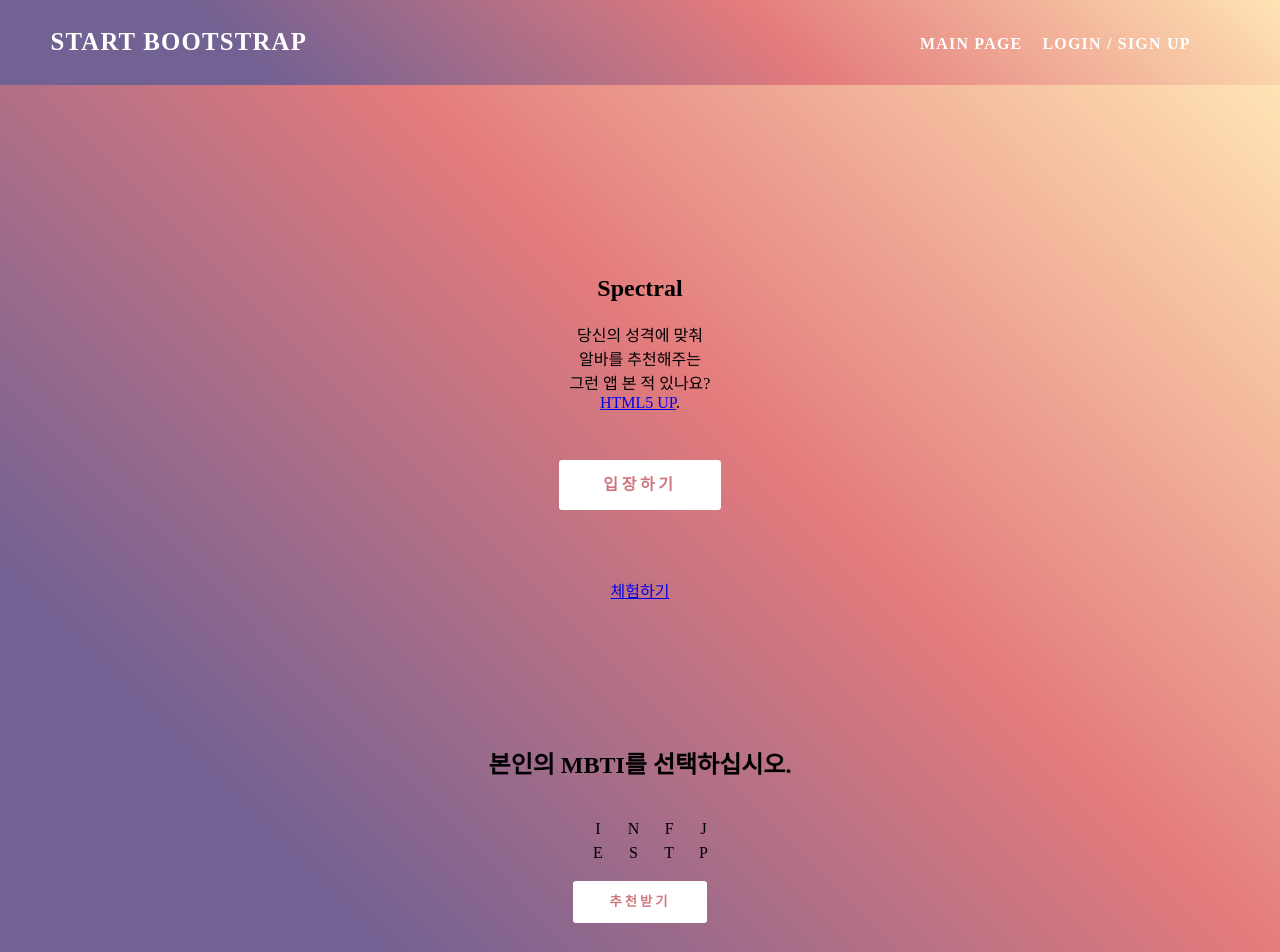
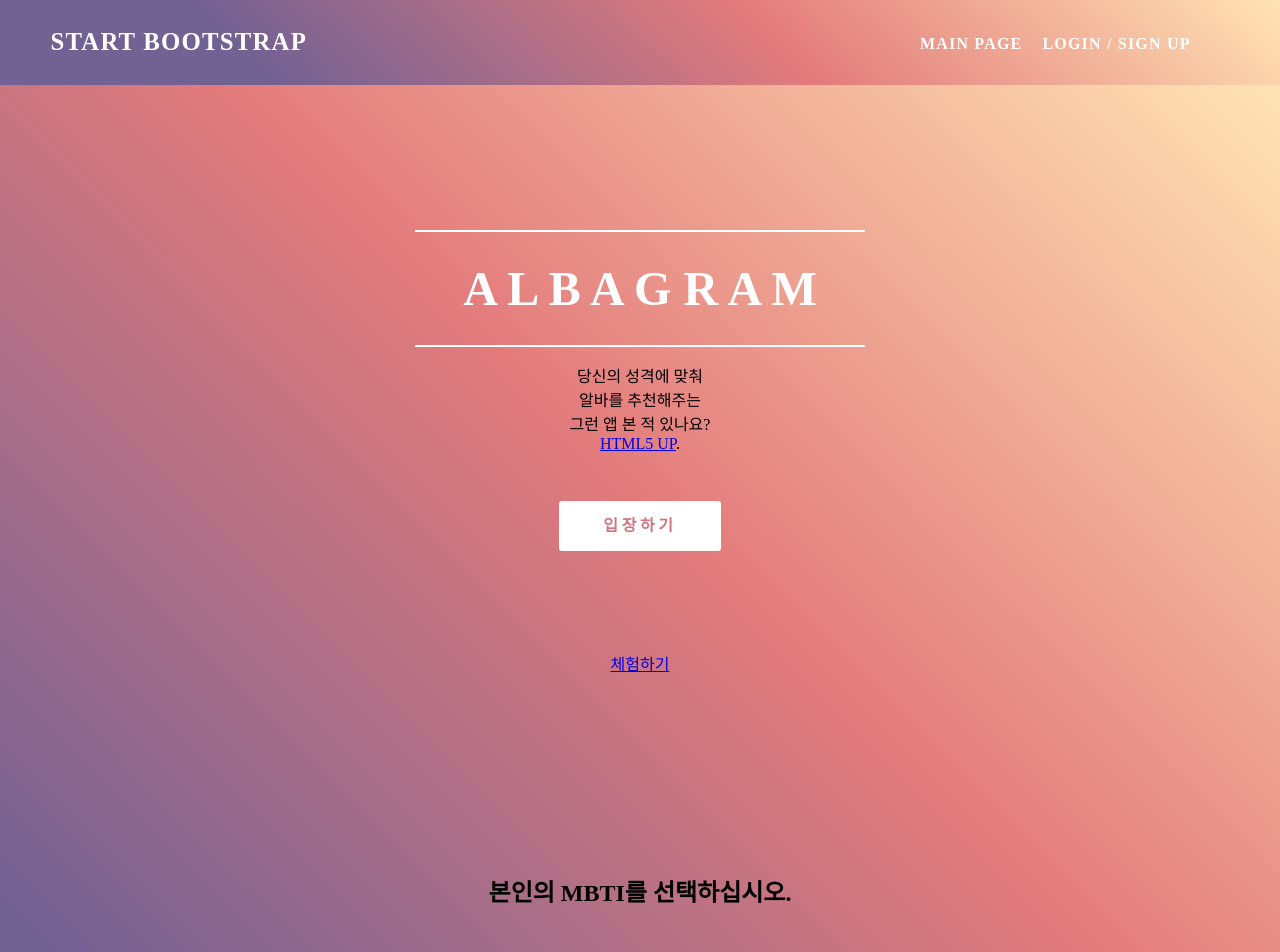
Before and after one commit to 2021-software-project/softproject, a React (Create React App) app in the folder frontend/: page / in a window 1280 px wide. Shown: the top 952 px of the page. Built offline with nearby package versions, Linux system fonts and the light colour scheme; a web font is replaced by a local one.

Commit message:
home, 추천페이지 등 디자인 변경 -ing

```diff
--- a/frontend/src/components/HomePage/HomeMbti.jsx
+++ b/frontend/src/components/HomePage/HomeMbti.jsx
@@ -1,6 +1,7 @@
 import React, {useState, useEffect, useRef, useCallback} from 'react';
 import MbtiRecommend from "./MbtiRecommend";
-import "../../css/home.css"
+import "../../css/home.css";
+import "../../css/Rcm.css";
 
 function HomeMbti() {
 
@@ -41,48 +42,51 @@ function HomeMbti() {
 
     const resultRef = useRef();
 
-    useEffect(()=>{
+    /*useEffect(()=>{
         resultRef.current.scrollIntoView({behavior: 'smooth', block: 'end'})
-    },[rcm])
+    },[rcm])*/
 
 
 
     return(
-        <div>
+        <div id="inner">
             <section className="sc-mbti" ref={resultRef}>
 
-                <form onSubmit={changeRcm} target="iframe1">
-                <table className="tb-mbti" align="center">
+                <form onSubmit={changeRcm} target="iframe">
+                <table id="User-mbti" width="70%" align="center">
                     <tr>
-                        <td><label><input type="radio" className="mbtiSelect" name="one" onChange={onMbtiChange} value="I" required/>
-                            <span>I</span></label></td>
-                        <td><label><input type="radio" className="mbtiSelect" name="two" onChange={onMbtiChange} value="N" required/>
-                            <span>N</span></label></td>
-                        <td><label><input type="radio" className="mbtiSelect" name="three" onChange={onMbtiChange} value="F" required/>
-                            <span>F</span></label></td>
-                        <td><label><input type="radio" className="mbtiSelect" name="four" onChange={onMbtiChange} value="J" required/>
-                            <span>J</span></label></td>
+                        <td className ="user-mbti"><label><input type="radio" className="mbtiSelect" name="one" onChange={onMbtiChange} value="I" required/>
+                            <span  className="select3">I</span></label></td>
+                        <td className ="user-mbti"><label><input type="radio" className="mbtiSelect" name="two" onChange={onMbtiChange} value="N" required/>
+                            <span className="select3">N</span></label></td>
+                        <td className ="user-mbti"><label><input type="radio" className="mbtiSelect" name="three" onChange={onMbtiChange} value="F" required/>
+                            <span className="select3">F</span></label></td>
+                        <td className ="user-mbti"><label><input type="radio" className="mbtiSelect" name="four" onChange={onMbtiChange} value="J" required/>
+                            <span className="select3">J</span></label></td>
                     </tr>
                     <tr>
-                        <td><label><input type="radio" className="mbtiSelect" onChange={onMbtiChange} name="one"  value="E"/>
-                            <span>E</span></label></td>
-                        <td><label><input type="radio" className="mbtiSelect" name="two" onChange={onMbtiChange} value="S"/>
-                            <span>S</span></label></td>
-                        <td><label><input type="radio" className="mbtiSelect" name="three" onChange={onMbtiChange} value="T"/>
-                            <span>T</span></label></td>
-                        <td><label><input type="radio" className="mbtiSelect" name="four" onChange={onMbtiChange} value="P"/>
-                            <span>P</span></label></td>
+                        <td className ="user-mbti"><label><input type="radio" className="mbtiSelect" onChange={onMbtiChange} name="one"  value="E"/>
+                            <span className="select3">E</span></label></td>
+                        <td className ="user-mbti"><label><input type="radio" className="mbtiSelect" name="two" onChange={onMbtiChange} value="S"/>
+                            <span className="select3">S</span></label></td>
+                        <td className ="user-mbti"><label><input type="radio" className="mbtiSelect" name="three" onChange={onMbtiChange} value="T"/>
+                            <span className="select3">T</span></label></td>
+                        <td className ="user-mbti"><label><input type="radio" className="mbtiSelect" name="four" onChange={onMbtiChange} value="P"/>
+                            <span className="select3">P</span></label></td>
                     </tr>
                 </table>
                     <p></p>
-                <input className="button_primary" type="submit" value="추천받기"/>
+                    <div id="inner">
+                <input className="button_primary" type="submit" value="추천받기"/></div>
                 </form>
 
                 {/*페이지 이동 없애기 -> form 의 target을 iframe으로 설정, iframe은 안 보이게 설정*/}
                 <div >
-                    <iframe name="iframe1" style={{display: 'none'}}></iframe>
+                    <iframe name="iframe1" style={{display: 'none'}}> </iframe>
                 </div>
+
                 {rcm ?<MbtiRecommend mbti={mbti}/> : <></>}
+
             </section>
 
         </div>
--- a/frontend/src/components/HomePage/home.jsx
+++ b/frontend/src/components/HomePage/home.jsx
@@ -21,10 +21,12 @@ class Home extends Component {
             <div>
                 <header className="home_container" >
 
-					<section className="banner">
+					<section id="banner">
 						<div id="home_container-2">
 						<div id="inner">
-							<h1>Spectral</h1>
+							<font>
+								A L B A G R A M
+							</font>
 							<p>당신의 성격에 맞춰<br />
 							알바를 추천해주는<br />
 							그런 앱 본 적 있나요?<br />
@@ -36,11 +38,13 @@ class Home extends Component {
 
 						</div>
 						</div>
+						<div id= "inner">
 						<a href="#one" class="more scrolly">체험하기</a>
+							</div>
 					</section>
 
 					<section id="one" className="wrapper style1 special">
-						<div id="inner">
+						<div id="inner2">
 
 							<p></p>
 							<p></p>
--- a/frontend/src/components/MyPage/Rating_list.jsx
+++ b/frontend/src/components/MyPage/Rating_list.jsx
@@ -97,7 +97,10 @@ function Rating(){
     return(
         <div id ="my_container3" >
               <div id="con_mar">
-            <h2>Rating List</h2>
+
+
+            <h1>Rating List</h1>
+
             {email}<p/>
 
 
@@ -107,7 +110,7 @@ function Rating(){
 
                     <tbody>
                         {ratinglist && ratinglist.map(ratingone => (
-                            <RatingOne id={ratingone.id} jobfamily={ratingone.jobfamily} job={ratingone.job} score={ratingone.score}/>
+                            <RatingOne id={ratingone.id} jobfamily = {ratingone.jobfamily} job={ratingone.job} score={ratingone.score}/>
                         )) }
                     </tbody>
                 </table>
--- a/frontend/src/components/Recommend/Personal_rcm.jsx
+++ b/frontend/src/components/Recommend/Personal_rcm.jsx
@@ -36,7 +36,7 @@ function Personal_rcm(){
                             <tr>
                             {AREA.map(area =>
                                 (<td className ="td-mbti select" border= "1px" solid= "black"><label><input type="radio" className="AreaSelect" name={"areasi"} value={area}
-                                                   onChange={()=>onChangeArea(area,'')}/> {area} </label></td> ))
+                                                                                                            onChange={()=>onChangeArea(area,'')}/> <span>{area}</span> </label></td> ))
                             }
                             </tr>
                         </table>
--- a/frontend/src/components/UserPage/Alba_rating.jsx
+++ b/frontend/src/components/UserPage/Alba_rating.jsx
@@ -41,6 +41,7 @@ function Alba_rating(){
     }, [])
 
     const onChangeJob = (ch_jobfamily, ch_job) => dispatch(changeJob(ch_jobfamily, ch_job));
+
     const onChangeScore = (ch_score) => dispatch(changeScore(ch_score));
 
     const JOBFAMILY = [
--- a/frontend/src/css/Rcm.css
+++ b/frontend/src/css/Rcm.css
@@ -55,11 +55,10 @@
 
 #tb-mbti {
     text-align: center;
-    margin : 15px 0;
+    /*margin : 15px 0;*/
 }
 /* 수정 중 - mbti 라디오 버튼 */
 .mbtiSelect{
-
     opacity: 0;
 
 }
@@ -81,6 +80,15 @@
     border: 0;
 }
 
+
+#User-mbti td{
+    font-size: 1.5rem;
+    text-align: center;
+    color : #000;
+    margin: 0.5em 0 0.5em 0;
+    border: 0;
+}
+
 .td-mbti label{
     padding-top: 20px;
     padding-bottom: 15px;
@@ -88,6 +96,17 @@
     color : #000;
     display: block;
 }
+
+.user-mbti label{
+    padding-top: 20px;
+    padding-bottom: 15px;
+    width: 100%;
+    color : #000;
+    display: block;
+     font-weight: 900;
+    font-size: xxx-large;
+}
+
 
 .select:hover{
   background-color:#f69494d9  ;
@@ -97,6 +116,18 @@
 .select2:hover{
     color : #bd25bd;
 }
+
+.select3:hover{
+    color : rgba(255, 255, 255, 0.85);
+}
+
+.mb_ti-container input[type=radio]:checked + span{
+   font-size: x-large;
+    font-weight: 600;
+    color :#000000;
+
+}
+
 
 /* 지역 선택 버튼 */
 
@@ -176,3 +207,9 @@
     overflow: hidden;
     text-overflow: ellipsis;
 }
+
+.per_son-container input[type=radio]:checked + span {
+    font-size: x-large;
+    font-weight: 600;
+    color: #000000;
+}
--- a/frontend/src/css/home.css
+++ b/frontend/src/css/home.css
@@ -87,6 +87,11 @@ a.link {
     padding-bottom: 2rem;
 }
 
+#inner2{
+    padding-top: 5rem;
+    padding-bottom: 5rem;
+}
+
 .home_container .button_primary{
     background-color: #ffffff;
     color :  #cf7780;
@@ -109,7 +114,7 @@ a.link {
     text-overflow: ellipsis;
 }
 
-.home_container .banner {
+.home_container #banner {
 		display: -moz-flex;
 		display: -webkit-flex;
 		display: -ms-flex;
@@ -123,7 +128,7 @@ a.link {
 		-ms-justify-content: center;
 		justify-content: center;
 		cursor: default;
-		min-height: 35em;
+		min-height: 40em;
 		overflow: hidden;
 		position: relative;
 		text-align: center;
@@ -153,3 +158,55 @@ a.link {
 /*    flex: 1;*/
 /*    text-align: center;*/
 /*}*/
+
+.home_container font{
+    font-size: xxx-large;
+    font-weight: 900;
+    line-height: 1.75em;
+    color : #ffffff;
+}
+#banner font{
+    -moz-transform: scale(1);
+    -webkit-transform: scale(1);
+    -ms-transform: scale(1);
+    transform: scale(1);
+    -moz-transition: -moz-transform 0.5s ease, opacity 0.5s ease;
+    -webkit-transition: -webkit-transform 0.5s ease, opacity 0.5s ease;
+    -ms-transition: -ms-transform 0.5s ease, opacity 0.5s ease;
+    transition: transform 0.5s ease, opacity 0.5s ease;
+    display: inline-block;
+    opacity: 1;
+    padding: 0.35em 1em;
+    position: relative;
+    z-index: 1;
+}
+
+#banner font:before, #banner font:after {
+    -moz-transition: width 0.85s ease;
+    -webkit-transition: width 0.85s ease;
+    -ms-transition: width 0.85s ease;
+    transition: width 0.85s ease;
+    -moz-transition-delay: 0.25s;
+    -webkit-transition-delay: 0.25s;
+    -ms-transition-delay: 0.25s;
+    transition-delay: 0.25s;
+    background: #fff;
+    content: '';
+    display: block;
+    height: 2px;
+    position: absolute;
+    width: 100%;
+}
+
+#banner font:before{
+    top:0;
+    left :0;
+}
+#banner font:after {
+    bottom: 0;
+    right: 0;
+}
+
+*, *:before, *:after {
+    box-sizing: inherit;
+}
--- a/frontend/src/css/input_mbti.css
+++ b/frontend/src/css/input_mbti.css
@@ -1,7 +1,7 @@
-#tb-mbti {
+/*#tb-mbti {
     text-align: center;
     margin : 15px 0;
-}
+}*/
 /* 수정 중 - mbti 라디오 버튼 */
 .mbtiSelect{
 
@@ -33,9 +33,9 @@
     display: block;
 }*/
 /*-----------*/
-.sc-mbti{
+/*.sc-mbti{
     padding:1rem;
-}
+}*/
 
 .td-mbti input[type="radio"] {
     -webkit-appearance: none;
```
Also changed, not shown: frontend/src/components/HomePage/MbtiRecommend.jsx (+4 -4 lines), frontend/src/components/MyPage/MyPage.jsx (+5 -6 lines), frontend/src/components/Recommend/Mbti_rcm.jsx (+5 -3 lines), frontend/src/css/mypage.css (+27 -4 lines).
